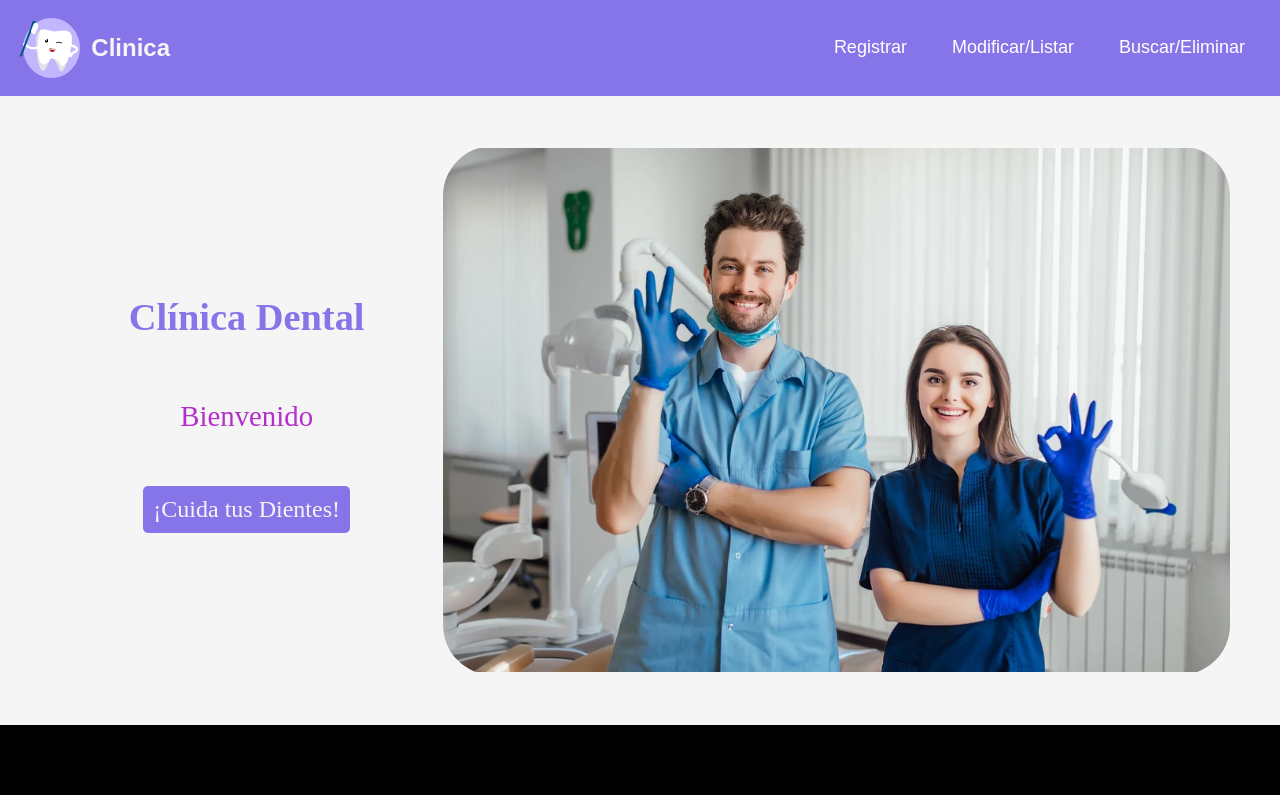
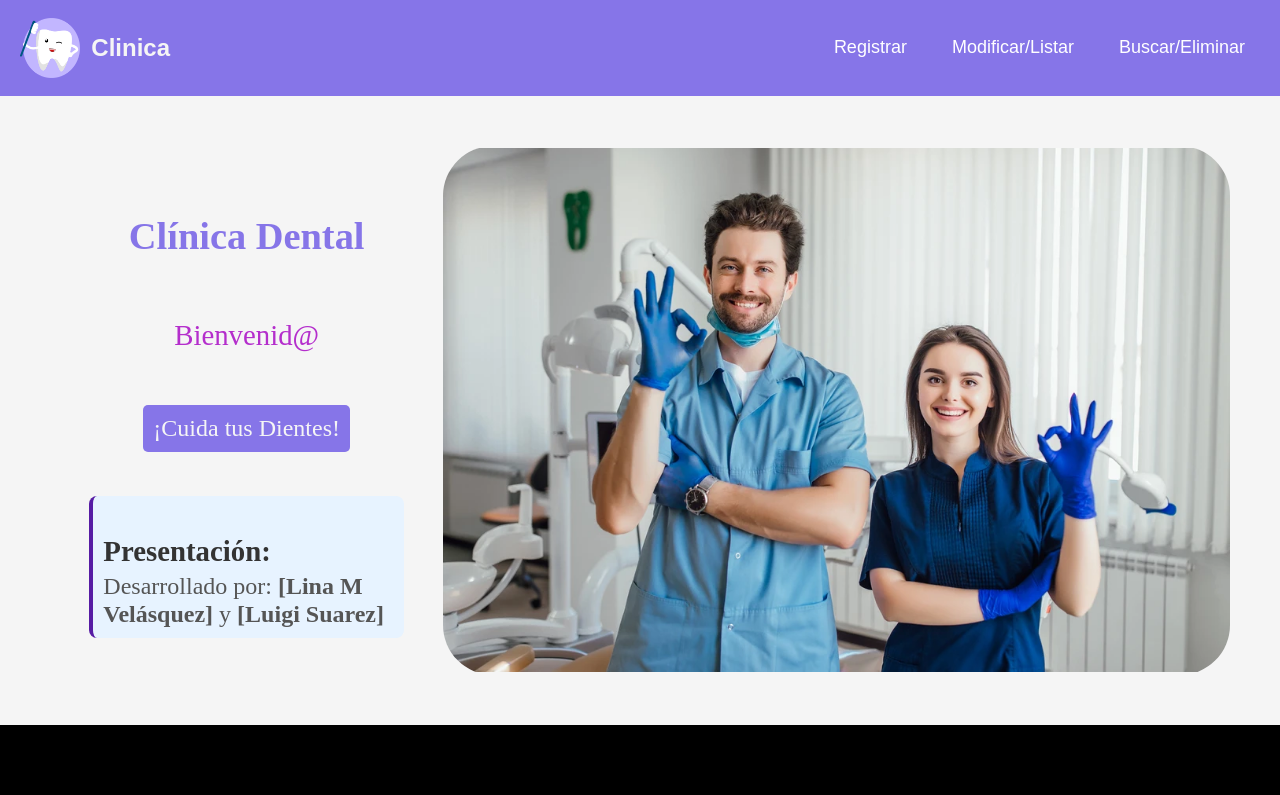
Before and after one commit to LinaMVG/ProyectoFinal-Web-UI-, a React (Vite) app: page / in a window 1280 px wide. Shown: the top 795 px of the page. Built offline with nearby package versions, Linux system fonts and the light colour scheme.

Commit message:
agregando presentación al header

```diff
--- a/src/components/Header/Header.jsx
+++ b/src/components/Header/Header.jsx
@@ -8,9 +8,18 @@ export default class Header extends Component {
         <div className="header__left">
 
           <h2 className='header__title'>Clínica Dental</h2>
-          <p className='header__subtitle'>Bienvenido</p>
+          <p className='header__subtitle'>Bienvenid@</p>
           <p className='header__parrafo'>¡Cuida tus Dientes!</p>
+
+          <div className='header__presentation'>
+            <h3 className='header__presentation-title'>Presentación: </h3>
+            <p className='header__presentation-names'>
+              Desarrollado por: <strong>[Lina M Velásquez]</strong> y <strong>[Luigi Suarez]</strong>
+            </p>
+          </div>
         </div>
+
+
         <div className="header__right">
           <img className="header__right--imagen" src="/src/components/img/clinicaDental.webp" alt="Imagen de la clínica" />
         </div>
--- a/src/components/Header/header.css
+++ b/src/components/Header/header.css
@@ -32,6 +32,29 @@
     font-size: var(--paragraph-font-size);
   }
 
+  .header__presentation {
+    margin-top: 20px;
+    padding: 10px;
+    background-color: #e7f3ff;
+    border-left: 4px solid #561ba4;
+    border-radius: 8px;
+    width: 80%;
+    color: var(--text-color);
+    text-align: left;
+  }
+
+  .header__presentation-title {
+    font-size: var(--subtitle-font-size);
+    margin-bottom: 5px;
+    font-weight: bold;
+    color: #333;
+  }
+
+  .header__presentation-names {
+    font-size: var(--paragraph-font-size);
+    color: #555;
+    margin: 0;
+  }
 
   .header__right {
 
@@ -59,6 +82,10 @@
         text-align: left;
       }
 
+      .header__presentation {
+        width: 100%;
+      }
+
       .header__right--imagen{
         border-radius: 50px;
         width:  100%;
```
